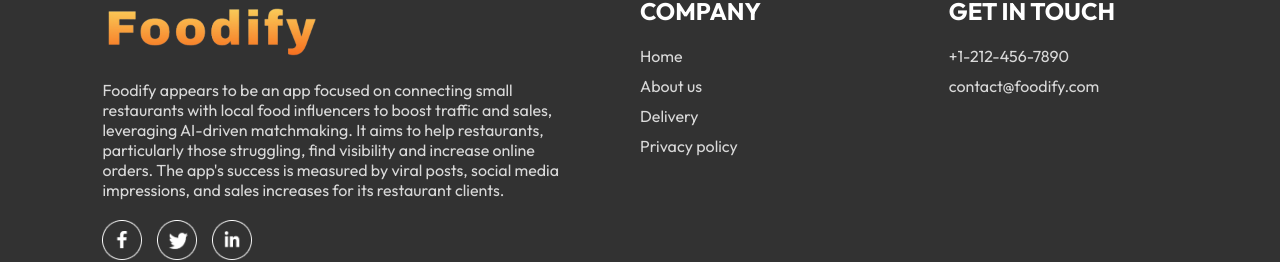
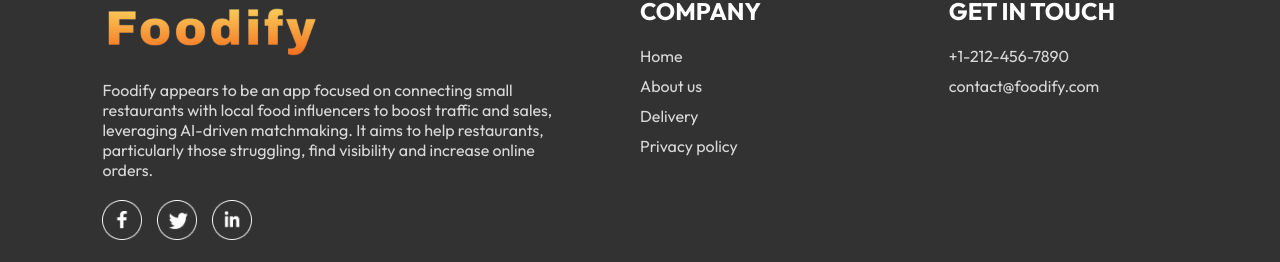
Before and after one commit to Gobinda-hub/Foodify, a React (Vite) app in the folder frontend/: page /verify in a window 1280 px wide. Shown: the part 666-928 px from the top of the page. Built offline with nearby package versions, Linux system fonts and the light colour scheme; no server answers.

Commit message:
Update Footer.jsx

```diff
--- a/frontend/src/components/Footer/Footer.jsx
+++ b/frontend/src/components/Footer/Footer.jsx
@@ -11,9 +11,7 @@ const Footer = () => {
             <img className='logo' src={assets.logo2} alt="" />
             <p>Foodify appears to be an app focused on connecting small restaurants with local food
               influencers to boost traffic and sales, leveraging AI-driven matchmaking. It aims to help
-              restaurants, particularly those struggling, find visibility and increase online orders. The app's
-              success is measured by viral posts, social media impressions, and sales increases for its restaurant
-              clients.</p>
+              restaurants, particularly those struggling, find visibility and increase online orders.</p>
             <div className="footer-social-icons">
                 <a href="https://www.facebook.com/profile.php?id=61550841212971"><img src={assets.facebook_icon} alt="" /></a>
                 <a href="https://x.com/GobindaMan17679"><img src={assets.twitter_icon} alt="" /></a>
```
